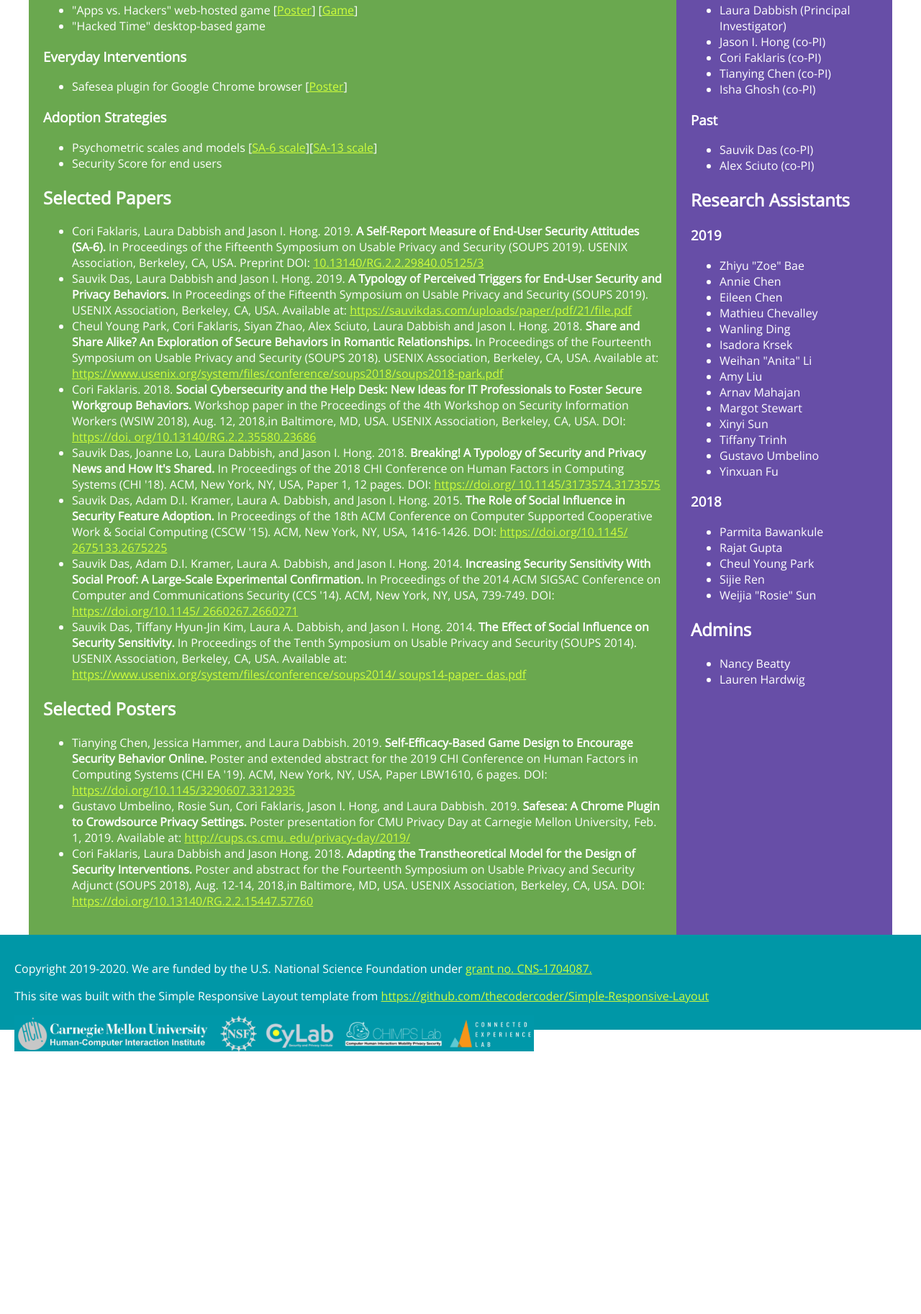
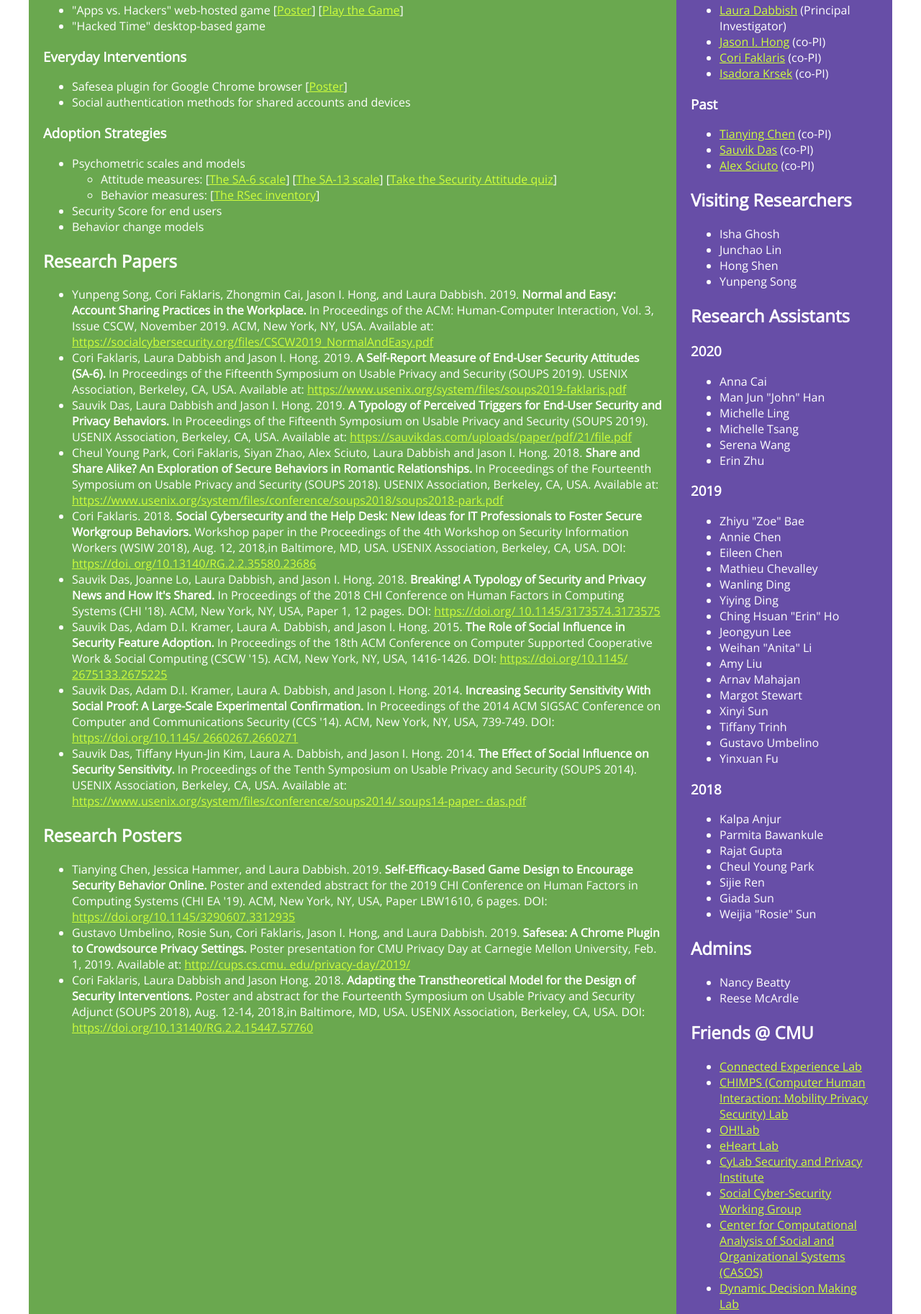
Before and after one commit to heycori/social-cybersecurity, a plain HTML site: page index.html in a window 1280 px wide. Shown: the part 455-2281 px from the top of the page at 72% size. Before the commit the page ends 1916 px from the top, so only its background shows below. Drawn offline with nearby package versions, Linux system fonts and the light colour scheme; files that its build step writes are made by us from their sources; files whose address does not match are found by name.

Commit message:
Add files via upload
Updates text and linked pages

```diff
--- a/index.html
+++ b/index.html
@@ -39,27 +39,41 @@ class="flex-container wrapper">
     <!-- Content --> <section class="content"> <h2>Research Thrusts + Current Projects</h2>
     <h3>Mini-Games</h3>
 
-    <ul> <li>"Apps vs. Hackers" web-hosted game [<a href="https://drive.google.com/open?id=1gp0O3NOszT5EnizYGFSaWUuRQDhSK3p5">Poster</a>] [<a href="https://s3.us-east-2.amazonaws.com/socialcybersecurity.org/index.html">Game</a>]</li>
+    <ul> <li>"Apps vs. Hackers" web-hosted game [<a href="https://drive.google.com/open?id=1gp0O3NOszT5EnizYGFSaWUuRQDhSK3p5">Poster</a>]
+   <!-- [<a href="https://s3.us-east-2.amazonaws.com/socialcybersecurity.org/index.html">Game</a>] -->
+   [<a href="AvHgame.html">Play the Game</a>]</li>
 
     <li>"Hacked Time" desktop-based game</li>
 
     	</ul> <h3>Everyday Interventions</h3>
 
-    <ul> <li>Safesea plugin for Google Chrome browser [<a href="https://drive.google.com/file/d/1sqKLt8ajcDpe9fWIOoCVIMg5J0kbWfCq/view?usp=sharing">Poster</a>]</li> </ul>
+    <ul>
+		<li>Safesea plugin for Google Chrome browser [<a href="https://drive.google.com/file/d/1sqKLt8ajcDpe9fWIOoCVIMg5J0kbWfCq/view?usp=sharing">Poster</a>]</li>
+    	<li>Social authentication methods for shared accounts and devices</li>
+    </ul>
 
     <h3>Adoption Strategies</h3> <ul> <li>Psychometric scales and
-    models [<a href="https://doi.org/10.13140/RG.2.2.29840.05125/3">SA-6 scale</a>][<a href="https://docs.google.com/document/d/1goz4FeJueKpIKFdAEXihtDhkh-rHMTuX-gXKehe00e8/edit?usp=sharing">SA-13 scale</a>]</li> <li>Security Score for end users</li>
+    models
+    <ul><li>Attitude measures:
+    [<a href="https://socialcybersecurity.org/files/SA6handout.pdf">The SA-6 scale</a>] [<a href="https://socialcybersecurity.org/files/SA13handout.pdf">The SA-13 scale</a>] [<a href="SA6quiz.html">Take the Security Attitude quiz</a>]</li>
+    <li>Behavior measures: [<a href="https://socialcybersecurity.org/files/rsechandout.pdf">The RSec inventory</a>] </li>
+    </ul>
+    <li>Security Score for end users</li>
+    <li>Behavior change models</li>
 
     	</ul>
-    <h2>Selected Papers</h2>
+    <h2>Research Papers</h2>
 
     <ul class="pub">
+    <li class="pub">Yunpeng Song, Cori Faklaris, Zhongmin Cai,
+    Jason I. Hong, and Laura Dabbish. 2019. <b>Normal and Easy: Account Sharing Practices in the Workplace.</b> In Proceedings of the ACM: Human-Computer Interaction, Vol. 3, Issue CSCW, November 2019. ACM, New York, NY, USA. Available at: <a
+    href="https://socialcybersecurity.org/files/CSCW2019_NormalAndEasy.pdf"> https://socialcybersecurity.org/files/CSCW2019_NormalAndEasy.pdf</a></li>
 
     <li class="pub">Cori Faklaris, Laura Dabbish and
     Jason I. Hong. 2019. <b>A Self-Report Measure of End-User Security Attitudes (SA-6).</b> In Proceedings of the
     Fifteenth Symposium on Usable Privacy and Security (SOUPS 2019).
-    USENIX Association, Berkeley, CA, USA. Preprint DOI: <a
-    href="https://doi.org/10.13140/RG.2.2.29840.05125/3">10.13140/RG.2.2.29840.05125/3</a></li>
+    USENIX Association, Berkeley, CA, USA. Available at: <a
+    href="https://www.usenix.org/system/files/soups2019-faklaris.pdf">https://www.usenix.org/system/files/soups2019-faklaris.pdf</a></li>
     <li class="pub">Sauvik Das, Laura Dabbish and
     Jason I. Hong. 2019. <b>A Typology of Perceived Triggers for End-User Security and Privacy Behaviors.</b> In Proceedings of the
     Fifteenth Symposium on Usable Privacy and Security (SOUPS 2019).
@@ -117,7 +131,7 @@ soups14-paper- das.pdf</a></li>
 
     	</ul>
 
-    <h2>Selected Posters</h2>
+    <h2>Research Posters</h2>
 
     <ul class="pub">
 
@@ -147,24 +161,56 @@ soups14-paper- das.pdf</a></li>
     	</section>
 
     <!-- Sidebar --> <aside class="sidebar"> <h2>Investigators</h2>
-    <h3>Current</h3> <ul> <li>Laura Dabbish (Principal
+    <h3>Current</h3> <ul> <li><a
+    href="http://www.lauradabbish.com/">Laura Dabbish</a> (Principal
     Investigator)</li>
-    <li>Jason I. Hong (co-PI)</li>
-    <li>Cori Faklaris
+    <li><a
+    href="http://www.cs.cmu.edu/~jasonh/">Jason I. Hong</a> (co-PI)</li>
+    <li><a
+    href="https://corifaklaris.com/">Cori Faklaris</a>
     (co-PI)</li>
-    <li>Tianying Chen (co-PI)</li>
-    <li>Isha Ghosh (co-PI)</li> </ul>
+    <li><a
+    href="https://isadorkr.wixsite.com/isadora-krsek">Isadora Krsek</a> (co-PI)</li>
+
+	</ul>
 
     <h3>Past</h3> <ul>
-    <li>Sauvik Das (co-PI)</li> <li>Alex Sciuto (co-PI)</li> </ul>
+    <li><a
+    href="http://www.tianyingchen.com/">Tianying Chen</a> (co-PI)</li>
+    <li><a
+    href="https://sauvikdas.com/">Sauvik Das</a> (co-PI)</li>
+    <li><a
+    href="https://www.linkedin.com/in/sciutoalex/">Alex Sciuto</a> (co-PI)</li> </ul>
 
-    <h2>Research Assistants</h2> <h3>2019</h3> <ul>
+    <h2>Visiting Researchers</h2>
+    <ul>
+    <li>Isha Ghosh </li>
+    <li>Junchao Lin</li>
+    <li>Hong Shen </li>
+    <li>Yunpeng Song </li>
+    </ul>
+
+    <h2>Research Assistants</h2>
+
+     <h3>2020</h3> <ul>
+    <li>Anna Cai</li>
+    <li>Man Jun "John" Han</li>
+    <li>Michelle Ling</li>
+    <li>Michelle Tsang</li>
+    <li>Serena Wang</li>
+    <li>Erin Zhu</li>
+
+    </ul>
+
+    <h3>2019</h3> <ul>
     <li>Zhiyu "Zoe" Bae</li>
     <li>Annie Chen</li>
     <li>Eileen Chen</li>
     <li>Mathieu Chevalley</li>
     <li>Wanling Ding</li>
-    <li>Isadora Krsek</li>
+    <li>Yiying Ding</li>
+    <li>Ching Hsuan "Erin" Ho</li>
+    <li>Jeongyun Lee</li>
     <li>Weihan "Anita" Li</li>
     <li>Amy Liu</li>
     <li>Arnav Mahajan</li>
@@ -174,14 +220,39 @@ soups14-paper- das.pdf</a></li>
     <li>Gustavo Umbelino</li>
     <li>Yinxuan Fu</li>
 
-    </ul> <h3>2018</h3> <ul> <li>Parmita Bawankule</li> <li>Rajat
-    Gupta</li>  <li>Cheul Young Park</li> <li>Sijie Ren</li> <li>Weijia
-    "Rosie" Sun</li> </ul>
+    </ul>
+
+    <h3>2018</h3> <ul>
+    <li>Kalpa Anjur</li>
+    <li>Parmita Bawankule</li>
+    <li>Rajat Gupta</li>
+    <li>Cheul Young Park</li>
+    <li>Sijie Ren</li>
+    <li>Giada Sun</li>
+    <li>Weijia "Rosie" Sun</li> </ul>
 
     <h2>Admins</h2>
-    <ul> <li>Nancy Beatty</li> <li>Lauren Hardwig</li> </ul>
-    </aside>
+    <ul> <li>Nancy Beatty</li> <li>Reese McArdle</li> </ul>
 
+
+	<h2>Friends @ CMU</h2>
+	<ul> <li><a
+    href="http://coexlab.com/#team">Connected Experience Lab</a> </li>
+    <li><a
+    href="http://www.cmuchimps.org/about_us">CHIMPS (Computer Human Interaction: Mobility Privacy Security) Lab</a> </li>
+    <li><a
+    href="https://ohlabcmu.wordpress.com/">OH!Lab</a></li>
+    <li><a
+    href="http://www.cs.cmu.edu/~eheartlab/">eHeart Lab</a></li>
+    <li><a href="https://www.cylab.cmu.edu/">CyLab Security and Privacy Institute</a></li>
+    <li><a
+    href="https://sites.google.com/view/social-cybersec//">Social Cyber-Security Working Group</a></li>
+    <li>
+    <a
+    href="http://www.casos.cs.cmu.edu/index.php">Center for Computational Analysis of Social and Organizational Systems (CASOS)</a></li>
+    <li><a href="https://www.cmu.edu/dietrich/sds/ddmlab/">Dynamic Decision Making Lab</a></li>
+	</ul>
+	</aside>
 </div>
 
     <!-- Footer --> <footer>
--- /dev/null
+++ b/theories.html
@@ -0,0 +1,115 @@
+<!DOCTYPE html> <html lang="en-US"> <head> <meta charset="utf-8"> <meta
+name="viewport" content="width=device-width, initial-scale=1,
+shrink-to-fit=no"> <title>How Your Brain Believes Without Thinking - Four Psychology Theories - SocialCybersecurity.org</title> <link rel="stylesheet"
+href="css/style.css"> <link rel="stylesheet" type="text/css"
+href="//fonts.googleapis.com/css?family=Open+Sans" /> <link
+rel="shortcut icon" href="images/favicon.ico" type="image/x-icon" />
+</head>
+
+<body>
+
+<!-- Main Content --> <main> <header> <div style="text-align: left">
+<img src='images/favicon.png' style='float: left; max-height: 1.25em;
+margin: 0px 5px 0px 0px'/> </div><a href="index.html"
+style="text-transform: uppercase; text-decoration:
+none">SocialCybersecurity.org</a> </header>
+
+<div class="flex-container wrapper">
+
+    <!-- Content --> <section class="content"> <h1>Why We Fall for
+    Misleading or False Information</h1>  <iframe width="560"
+    height="315" src="https://www.youtube.com/embed/WF-ltGozp1k"
+    frameborder="0" allow="accelerometer; autoplay; encrypted-media;
+    gyroscope; picture-in-picture" allowfullscreen></iframe></p>
+
+    <span> In our research into the human factors of cybersecurity, we
+    look at theories from psychology of how your brain believes things
+    without really thinking about them &mdash; what scientists know
+    about how we “catch” false ideas before we even realize it.</p>
+
+The first idea is that <a
+href="https://www.spring.org.uk/2009/09/why-you-cant-help-believing-
+everything-you-read.php">you can't help believing everything that you
+read.</a> Our minds accept all things that we encounter at face value
+&mdash; at least, until we have the time to weigh it and judge whether
+what we perceive is trustworthy.</p>
+
+The second idea is that we use two different systems of thinking &mdash;
+<a href="https://en.wikipedia.org/wiki/Thinking,_Fast_and_Slow">one
+fast, and one slow.</a> System 1 is unconscious, nonrational and
+instantaneous, while System 2 is the one that is deliberate, rational,
+and takes time. System 1 is the one that we likely use the most.</p>
+
+The third idea is that marketers and salespeople, along with
+cyberattackers and con artists, <a
+href="https://en.wikipedia.org/wiki/Influence:_Science_and_Practice">use
+social “weapons” to influence our behavior.</a> These include Liking,
+Authority, and Social Proof. We want people to show their approval to us
+and to think positively of us. Other weapons include Scarcity,
+Reciprocity, and Commitment and Consistency with our self-beliefs. We
+consider ourselves to be good people, and our actions show others that
+we are just as good as them, or better.</p>
+
+The fourth idea is that <a
+href="https://www.psychologytoday.com/us/blog/science-choice/201504/what
+-is-confirmation-bias">we believe that things are true because we would
+like them to be true.</a> When we look for evidence of something, we
+tend to see what we want to see. And when we find evidence that confirms
+our beliefs, we tend not to keep looking for evidence that contradicts
+those beliefs or provides a different, but valuable, perspective.</p>
+
+
+Learn more about our research at <a
+href="index.html">socialcybersecurity.org</a> and by
+looking up the references listed here. </span>
+
+
+
+
+
+    	</section>
+
+    <!-- Sidebar --> <aside class="sidebar"> <h2>References</h2> <ul>
+    <li>Robert B. Cialdini. 1987. Influence. A. Michel Port Harcourt.
+    </li>
+
+<li>Robert B. Cialdini and Noah J. Goldstein. 2004. Social influence:
+compliance and conformity. Annual review of psychology 55: 591–621.</li>
+
+<li>D. T. Gilbert, D. S. Krull, and P. S. Malone. 1990. Unbelieving the
+unbelievable: Some problems in the rejection of false information.
+Journal of personality and social psychology. Retrieved from
+http://doi.apa.org/journals/psp/59/4/601.html </li>
+
+<li>Noah J. Goldstein, Robert B. Cialdini, and Vladas Griskevicius. 2008. A room with a viewpoint: Using social norms to motivate environmental conservation in hotels. The Journal of consumer research 35, 3: 472–482.
+ </li>
+
+<li>Daniel Kahneman. 2011. Thinking, Fast and Slow. Macmillan.</li>
+
+<li>Daniel Kahneman and Amos Tversky. 2000. Choices, Values, and Frames.
+Cambridge University Press.</li>
+
+<li>Raymond S. Nickerson. 1998. Confirmation bias: A ubiquitous
+phenomenon in many guises. Review of general psychology: journal of
+Division 1, of the American Psychological Association 2, 2: 175.</li>
+
+    </ul> </aside>
+
+</div>
+
+    <!-- Footer --> <footer>
+
+
+    <p>Copyright 2019-2020. We are funded by
+    the U.S. National Science Foundation under <a href="https://www.nsf.gov/awardsearch/showAward?AWD_ID=1704087">grant no. CNS-1704087.</a> </p> <p>This site was built
+    with the Simple Responsive Layout template from
+    <a href="https://github.com/thecodercoder/Simple-Responsive-Layout">https://github.com/thecodercoder/Simple-Responsive-Layout</a></p>
+
+    <div> <img src='images/HCII_NSF_logo.png' style='max-height:50px;
+    float: left; margin: 0px 0px 0px 0px'/> <img
+    src='images/CyLab_Chimps_logo.png' style='max-height:50px; float:
+    left; margin: 0px 0px 0px 0px'/> <img src='images/CoExLab_logo.png'
+    style='max-height:50px; float: left; margin: 0px 0px 0px 0px'/>
+    </div> </footer>
+
+</main> </body> </html>
```
